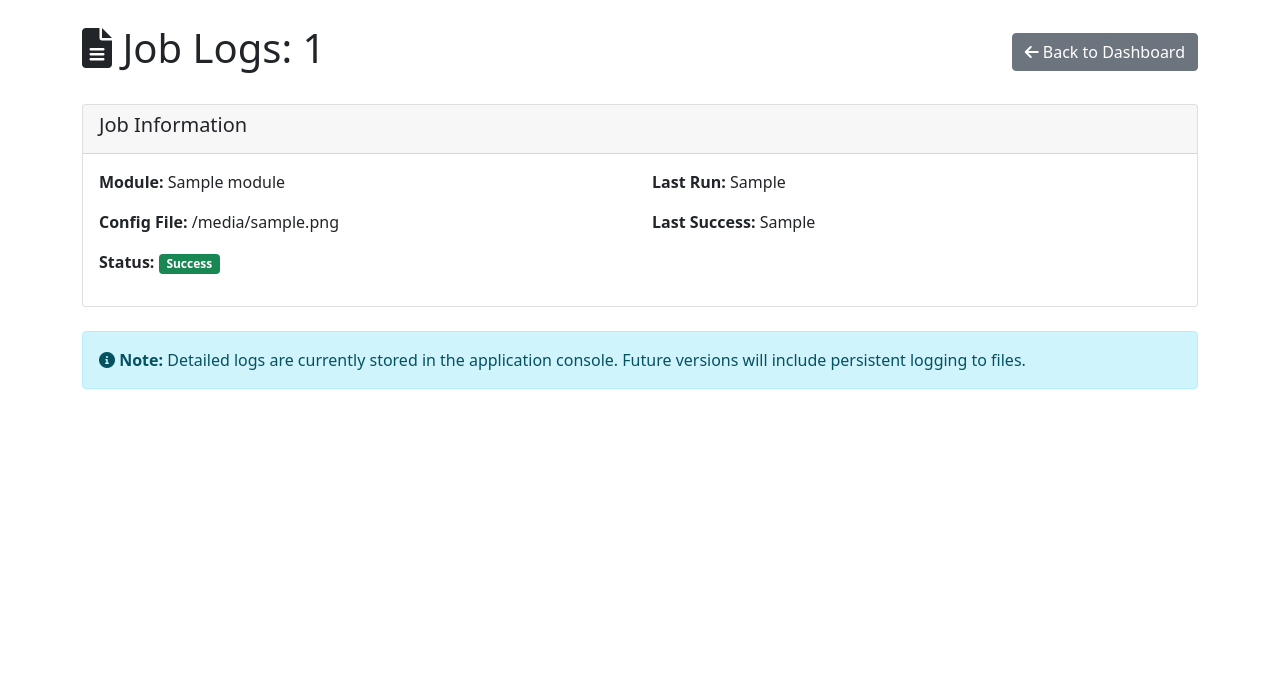
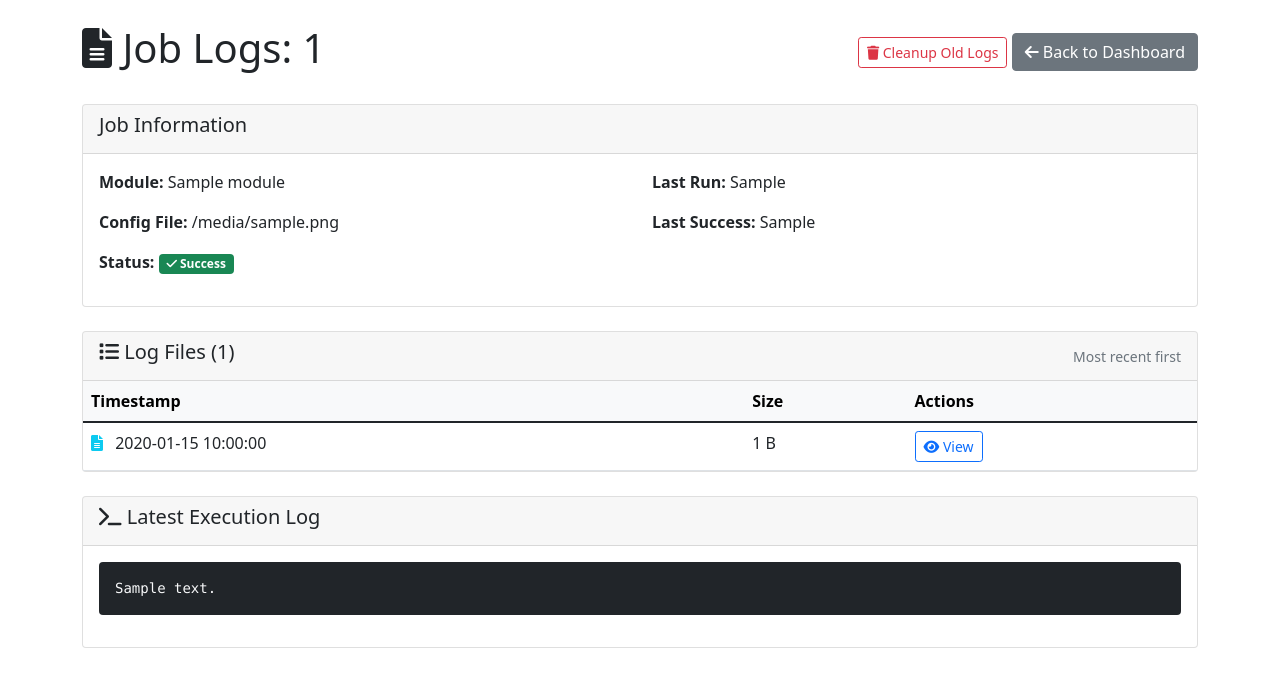
Before and after one commit to jvsoest/regular_tasks, a Flask app: template templates/logs.html in a window 1280 px wide. Shown: the part 56-743 px from the top of the page. Run offline with Flask 3, Linux system fonts and the light colour scheme; the template is opened without the code that fills it: most values are stand-ins (such as "Sample title", 1, 10 or a date in 2020).

Commit message:
Added logging

```diff
--- a/main.py
+++ b/main.py
@@ -3,6 +3,7 @@ import sys
 import importlib
 import json
 import traceback
+import logging
 from datetime import datetime
 from typing import Dict, Any, List, Optional
 from flask import Flask, render_template, request, jsonify, redirect, url_for, flash
@@ -10,6 +11,8 @@ from apscheduler.schedulers.background import BackgroundScheduler
 from apscheduler.triggers.interval import IntervalTrigger
 from apscheduler.triggers.cron import CronTrigger
 import atexit
+from contextlib import redirect_stdout, redirect_stderr
+from io import StringIO
 
 app = Flask(__name__)
 app.secret_key = 'your-secret-key-change-this'  # Change this in production
@@ -21,7 +24,99 @@ atexit.register(lambda: scheduler.shutdown())
 
 # Job registry to store job configurations
 JOBS_CONFIG_FILE = 'jobs_config.json'
+LOG_DIRECTORY = 'log'
 jobs_registry: Dict[str, Dict[str, Any]] = {}
+
+class LogManager:
+    @staticmethod
+    def ensure_log_directory():
+        """Ensure log directory exists."""
+        os.makedirs(LOG_DIRECTORY, exist_ok=True)
+
+    @staticmethod
+    def get_log_file_path(job_id: str, timestamp: str = None) -> str:
+        """Get the path for a job's log file."""
+        LogManager.ensure_log_directory()
+        if timestamp is None:
+            timestamp = datetime.now().strftime('%Y%m%d_%H%M%S')
+        return os.path.join(LOG_DIRECTORY, f"{job_id}_{timestamp}.log")
+
+    @staticmethod
+    def get_latest_log_file(job_id: str) -> Optional[str]:
+        """Get the path to the most recent log file for a job."""
+        LogManager.ensure_log_directory()
+        log_files = [f for f in os.listdir(LOG_DIRECTORY)
+                    if f.startswith(f"{job_id}_") and f.endswith('.log')]
+        if log_files:
+            log_files.sort(reverse=True)  # Most recent first
+            return os.path.join(LOG_DIRECTORY, log_files[0])
+        return None
+
+    @staticmethod
+    def get_log_files_for_job(job_id: str, limit: int = 10) -> List[Dict[str, Any]]:
+        """Get a list of log files for a specific job."""
+        LogManager.ensure_log_directory()
+        log_files = [f for f in os.listdir(LOG_DIRECTORY)
+                    if f.startswith(f"{job_id}_") and f.endswith('.log')]
+        log_files.sort(reverse=True)  # Most recent first
+
+        result = []
+        for log_file in log_files[:limit]:
+            file_path = os.path.join(LOG_DIRECTORY, log_file)
+            try:
+                stat_info = os.stat(file_path)
+                # Extract timestamp from filename
+                timestamp_str = log_file.replace(f"{job_id}_", "").replace(".log", "")
+                try:
+                    timestamp = datetime.strptime(timestamp_str, '%Y%m%d_%H%M%S')
+                except ValueError:
+                    timestamp = datetime.fromtimestamp(stat_info.st_mtime)
+
+                result.append({
+                    'filename': log_file,
+                    'path': file_path,
+                    'size': stat_info.st_size,
+                    'timestamp': timestamp,
+                    'timestamp_str': timestamp.strftime('%Y-%m-%d %H:%M:%S')
+                })
+            except OSError:
+                continue
+
+        return result
+
+    @staticmethod
+    def read_log_file(file_path: str, max_lines: int = 1000) -> str:
+        """Read a log file with optional line limit."""
+        try:
+            with open(file_path, 'r', encoding='utf-8') as f:
+                lines = f.readlines()
+                if len(lines) > max_lines:
+                    lines = lines[-max_lines:]  # Get last N lines
+                return ''.join(lines)
+        except Exception as e:
+            return f"Error reading log file: {e}"
+
+    @staticmethod
+    def cleanup_old_logs(job_id: str = None, keep_count: int = 5):
+        """Clean up old log files, keeping only the most recent ones."""
+        LogManager.ensure_log_directory()
+
+        if job_id:
+            # Clean logs for specific job
+            log_files = [f for f in os.listdir(LOG_DIRECTORY)
+                        if f.startswith(f"{job_id}_") and f.endswith('.log')]
+        else:
+            # Clean all log files
+            log_files = [f for f in os.listdir(LOG_DIRECTORY) if f.endswith('.log')]
+
+        log_files.sort(reverse=True)  # Most recent first
+
+        # Remove old files
+        for log_file in log_files[keep_count:]:
+            try:
+                os.remove(os.path.join(LOG_DIRECTORY, log_file))
+            except OSError:
+                pass
 
 class JobManager:
     def __init__(self):
@@ -93,76 +188,148 @@ class JobManager:
             print(f"Error scheduling job {job_id}: {e}")
 
     def _execute_job(self, job_id: str):
-        """Execute a job module."""
+        """Execute a job module with persistent logging."""
+        timestamp = datetime.now().strftime('%Y%m%d_%H%M%S')
+        log_file_path = LogManager.get_log_file_path(job_id, timestamp)
+
+        # Create a logger for this job execution
+        job_logger = logging.getLogger(f"job_{job_id}_{timestamp}")
+        job_logger.setLevel(logging.INFO)
+
+        # Remove any existing handlers
+        for handler in job_logger.handlers[:]:
+            job_logger.removeHandler(handler)
+
+        # Create file handler
+        file_handler = logging.FileHandler(log_file_path, encoding='utf-8')
+        file_handler.setLevel(logging.INFO)
+
+        # Create formatter
+        formatter = logging.Formatter('%(asctime)s - %(levelname)s - %(message)s')
+        file_handler.setFormatter(formatter)
+        job_logger.addHandler(file_handler)
+
         try:
             config = jobs_registry.get(job_id)
             if not config:
-                print(f"Job {job_id} not found in registry")
+                error_msg = f"Job {job_id} not found in registry"
+                job_logger.error(error_msg)
+                print(error_msg)
                 return
 
             module_name = config['module']
             config_file = config.get('config_file')
 
+            job_logger.info(f"Starting job execution: {job_id}")
+            job_logger.info(f"Module: {module_name}")
+            job_logger.info(f"Config file: {config_file}")
+
             # Update last run time
             jobs_registry[job_id]['last_run'] = datetime.now().isoformat()
             jobs_registry[job_id]['status'] = 'running'
+            jobs_registry[job_id]['last_log_file'] = log_file_path
             self.save_jobs_config()
 
             # Add the module directory to Python path temporarily
             module_path = os.path.abspath(module_name)
             if module_path not in sys.path:
                 sys.path.insert(0, module_path)
+                job_logger.info(f"Added module path: {module_path}")
 
             try:
                 # Import and run the module
                 run_module_path = f"{module_name}.run"
                 if run_module_path in sys.modules:
                     importlib.reload(sys.modules[run_module_path])
+                    job_logger.info(f"Reloaded module: {run_module_path}")
 
                 module = importlib.import_module(run_module_path)
+                job_logger.info(f"Imported module: {run_module_path}")
 
-                # Try different execution strategies based on module structure
-                if hasattr(module, 'main') and config_file:
-                    # Execute with config file as command line argument
-                    original_argv = sys.argv
-                    sys.argv = ['run.py', config_file]
-                    try:
-                        module.main()
-                    finally:
-                        sys.argv = original_argv
+                # Capture stdout and stderr during execution
+                stdout_capture = StringIO()
+                stderr_capture = StringIO()
 
-                elif hasattr(module, 'migrate') and config_file:
-                    # For email_move type modules, load config directly
-                    if hasattr(module, 'load_config'):
-                        cfg = module.load_config(config_file)
-                        module.migrate(cfg)
+                with redirect_stdout(stdout_capture), redirect_stderr(stderr_capture):
+                    # Try different execution strategies based on module structure
+                    if hasattr(module, 'main') and config_file:
+                        job_logger.info("Executing module.main() with config file")
+                        # Execute with config file as command line argument
+                        original_argv = sys.argv
+                        sys.argv = ['run.py', config_file]
+                        try:
+                            module.main()
+                        finally:
+                            sys.argv = original_argv
+
+                    elif hasattr(module, 'migrate') and config_file:
+                        job_logger.info("Executing module.migrate() with config")
+                        # For email_move type modules, load config directly
+                        if hasattr(module, 'load_config'):
+                            cfg = module.load_config(config_file)
+                            module.migrate(cfg)
+                        else:
+                            # Try to import yaml and load config manually
+                            import yaml
+                            with open(config_file, 'r') as f:
+                                cfg = yaml.safe_load(f)
+                            module.migrate(cfg)
+
                     else:
-                        # Try to import yaml and load config manually
-                        import yaml
-                        with open(config_file, 'r') as f:
-                            cfg = yaml.safe_load(f)
-                        module.migrate(cfg)
+                        error_msg = f"Module {module_name} doesn't have expected entry points (main or migrate)"
+                        job_logger.error(error_msg)
+                        print(error_msg)
+                        return
 
-                else:
-                    print(f"Module {module_name} doesn't have expected entry points (main or migrate)")
-                    return
+                # Log captured output
+                stdout_content = stdout_capture.getvalue()
+                stderr_content = stderr_capture.getvalue()
+
+                if stdout_content:
+                    job_logger.info("STDOUT OUTPUT:")
+                    for line in stdout_content.strip().split('\n'):
+                        if line.strip():
+                            job_logger.info(f"  {line}")
+
+                if stderr_content:
+                    job_logger.warning("STDERR OUTPUT:")
+                    for line in stderr_content.strip().split('\n'):
+                        if line.strip():
+                            job_logger.warning(f"  {line}")
 
             finally:
                 # Remove module path from sys.path
                 if module_path in sys.path:
                     sys.path.remove(module_path)
+                    job_logger.info(f"Removed module path: {module_path}")
 
             # Update success status
             jobs_registry[job_id]['status'] = 'success'
             jobs_registry[job_id]['last_success'] = datetime.now().isoformat()
+            job_logger.info("Job completed successfully")
 
         except Exception as e:
-            print(f"Error executing job {job_id}: {e}")
+            error_msg = f"Error executing job {job_id}: {e}"
+            job_logger.error(error_msg)
+            job_logger.error("Exception traceback:")
+            for line in traceback.format_exc().split('\n'):
+                if line.strip():
+                    job_logger.error(f"  {line}")
+
+            print(error_msg)
             traceback.print_exc()
             jobs_registry[job_id]['status'] = 'error'
             jobs_registry[job_id]['last_error'] = str(e)
         finally:
+            # Clean up logger handlers
+            for handler in job_logger.handlers[:]:
+                handler.close()
+                job_logger.removeHandler(handler)
+
             self.save_jobs_config()
+
+            # Clean up old log files (keep last 5 per job)
+            LogManager.cleanup_old_logs(job_id, keep_count=5)
 
     def add_job(self, job_id: str, module: str, config_file: str,
                 interval_type: str = 'minutes', interval_value: int = 60,
@@ -303,9 +470,54 @@ def api_jobs():
 def view_logs(job_id):
     """View logs for a specific job."""
     job = jobs_registry.get(job_id, {})
-    return render_template('logs.html', job_id=job_id, job=job)
+    log_files = LogManager.get_log_files_for_job(job_id)
+
+    # Get the latest log content if available
+    latest_log_content = ""
+    if log_files:
+        latest_log_content = LogManager.read_log_file(log_files[0]['path'])
+
+    return render_template('logs.html',
+                         job_id=job_id,
+                         job=job,
+                         log_files=log_files,
+                         latest_log_content=latest_log_content)
+
+@app.route('/logs/<job_id>/<filename>')
+def view_log_file(job_id, filename):
+    """View a specific log file."""
+    log_file_path = os.path.join(LOG_DIRECTORY, filename)
+
+    # Security check - ensure filename belongs to the job
+    if not filename.startswith(f"{job_id}_") or not filename.endswith('.log'):
+        flash('Invalid log file requested', 'error')
+        return redirect(url_for('view_logs', job_id=job_id))
+
+    if not os.path.exists(log_file_path):
+        flash('Log file not found', 'error')
+        return redirect(url_for('view_logs', job_id=job_id))
+
+    log_content = LogManager.read_log_file(log_file_path)
+    job = jobs_registry.get(job_id, {})
+
+    return render_template('log_file.html',
+                         job_id=job_id,
+                         job=job,
+                         filename=filename,
+                         log_content=log_content)
+
+@app.route('/api/logs/<job_id>/cleanup', methods=['POST'])
+def cleanup_logs(job_id):
+    """Clean up old log files for a job."""
+    try:
+        keep_count = int(request.json.get('keep_count', 5))
+        LogManager.cleanup_old_logs(job_id, keep_count)
+        return jsonify({'success': True, 'message': f'Cleaned up logs for {job_id}'})
+    except Exception as e:
+        return jsonify({'success': False, 'message': str(e)}), 500
 
 if __name__ == '__main__':
-    # Create templates directory if it doesn't exist
+    # Create required directories if they don't exist
     os.makedirs('templates', exist_ok=True)
+    LogManager.ensure_log_directory()
     app.run(debug=True, host='0.0.0.0', port=8000)
--- a/templates/logs.html
+++ b/templates/logs.html
@@ -7,9 +7,14 @@
     <div class="col-12">
         <div class="d-flex justify-content-between align-items-center mb-4">
             <h1><i class="fas fa-file-alt"></i> Job Logs: {{ job_id }}</h1>
-            <a href="{{ url_for('index') }}" class="btn btn-secondary">
-                <i class="fas fa-arrow-left"></i> Back to Dashboard
-            </a>
+            <div>
+                <button class="btn btn-outline-danger btn-sm" onclick="cleanupLogs()" title="Clean up old logs">
+                    <i class="fas fa-trash"></i> Cleanup Old Logs
+                </button>
+                <a href="{{ url_for('index') }}" class="btn btn-secondary">
+                    <i class="fas fa-arrow-left"></i> Back to Dashboard
+                </a>
+            </div>
         </div>
 
         <div class="card">
@@ -23,19 +28,19 @@
                         <p><strong>Config File:</strong> {{ job.config_file }}</p>
                         <p><strong>Status:</strong>
                             {% if job.status == 'running' %}
-                                <span class="badge bg-warning">Running</span>
+                                <span class="badge bg-warning"><i class="fas fa-spinner fa-spin"></i> Running</span>
                             {% elif job.status == 'success' %}
-                                <span class="badge bg-success">Success</span>
+                                <span class="badge bg-success"><i class="fas fa-check"></i> Success</span>
                             {% elif job.status == 'error' %}
-                                <span class="badge bg-danger">Error</span>
+                                <span class="badge bg-danger"><i class="fas fa-exclamation-triangle"></i> Error</span>
                             {% else %}
-                                <span class="badge bg-info">Idle</span>
+                                <span class="badge bg-info"><i class="fas fa-clock"></i> Idle</span>
                             {% endif %}
                         </p>
                     </div>
                     <div class="col-md-6">
-                        <p><strong>Last Run:</strong> {{ job.last_run or 'Never' }}</p>
-                        <p><strong>Last Success:</strong> {{ job.last_success or 'Never' }}</p>
+                        <p><strong>Last Run:</strong> {{ job.last_run[:19] if job.last_run else 'Never' }}</p>
+                        <p><strong>Last Success:</strong> {{ job.last_success[:19] if job.last_success else 'Never' }}</p>
                         {% if job.last_error %}
                         <p><strong>Last Error:</strong> <span class="text-danger">{{ job.last_error }}</span></p>
                         {% endif %}
@@ -44,13 +49,102 @@
             </div>
         </div>
 
+        {% if log_files %}
+        <div class="mt-4">
+            <div class="card">
+                <div class="card-header d-flex justify-content-between align-items-center">
+                    <h5><i class="fas fa-list"></i> Log Files ({{ log_files|length }})</h5>
+                    <small class="text-muted">Most recent first</small>
+                </div>
+                <div class="card-body p-0">
+                    <div class="table-responsive">
+                        <table class="table table-hover mb-0">
+                            <thead class="table-light">
+                                <tr>
+                                    <th>Timestamp</th>
+                                    <th>Size</th>
+                                    <th>Actions</th>
+                                </tr>
+                            </thead>
+                            <tbody>
+                                {% for log_file in log_files %}
+                                <tr>
+                                    <td>
+                                        <i class="fas fa-file-alt text-info me-2"></i>
+                                        {{ log_file.timestamp_str }}
+                                    </td>
+                                    <td>
+                                        {% if log_file.size < 1024 %}
+                                            {{ log_file.size }} B
+                                        {% elif log_file.size < 1048576 %}
+                                            {{ "%.1f"|format(log_file.size / 1024) }} KB
+                                        {% else %}
+                                            {{ "%.1f"|format(log_file.size / 1048576) }} MB
+                                        {% endif %}
+                                    </td>
+                                    <td>
+                                        <a href="{{ url_for('view_log_file', job_id=job_id, filename=log_file.filename) }}"
+                                           class="btn btn-outline-primary btn-sm">
+                                            <i class="fas fa-eye"></i> View
+                                        </a>
+                                    </td>
+                                </tr>
+                                {% endfor %}
+                            </tbody>
+                        </table>
+                    </div>
+                </div>
+            </div>
+        </div>
+
+        {% if latest_log_content %}
+        <div class="mt-4">
+            <div class="card">
+                <div class="card-header">
+                    <h5><i class="fas fa-terminal"></i> Latest Execution Log</h5>
+                </div>
+                <div class="card-body">
+                    <pre class="log-content bg-dark text-light p-3 rounded" style="max-height: 400px; overflow-y: auto;"><code>{{ latest_log_content }}</code></pre>
+                </div>
+            </div>
+        </div>
+        {% endif %}
+        {% else %}
         <div class="mt-4">
             <div class="alert alert-info">
                 <i class="fas fa-info-circle"></i>
-                <strong>Note:</strong> Detailed logs are currently stored in the application console.
-                Future versions will include persistent logging to files.
+                <strong>No log files found.</strong> Log files will be created when this job runs.
             </div>
         </div>
+        {% endif %}
     </div>
 </div>
 {% endblock %}
+
+{% block scripts %}
+<script>
+function cleanupLogs() {
+    if (confirm('Are you sure you want to clean up old log files? This will keep only the 5 most recent logs.')) {
+        fetch(`/api/logs/{{ job_id }}/cleanup`, {
+            method: 'POST',
+            headers: {
+                'Content-Type': 'application/json',
+            },
+            body: JSON.stringify({keep_count: 5})
+        })
+        .then(response => response.json())
+        .then(data => {
+            if (data.success) {
+                alert('Log cleanup completed successfully');
+                location.reload();
+            } else {
+                alert('Error cleaning up logs: ' + data.message);
+            }
+        })
+        .catch(error => {
+            alert('Error cleaning up logs: ' + error);
+        });
+    }
+}
+</script>
+{% endblock %}
```
Also changed, not shown: templates/log_file.html (added, +120 -0 lines), 2 other files.
